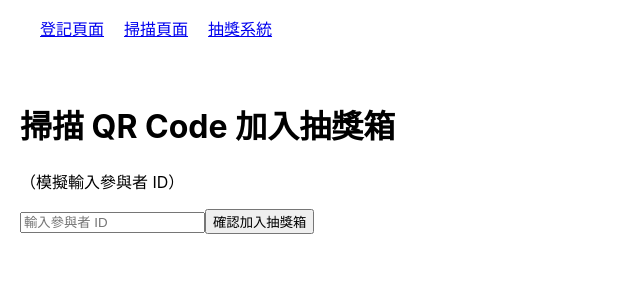
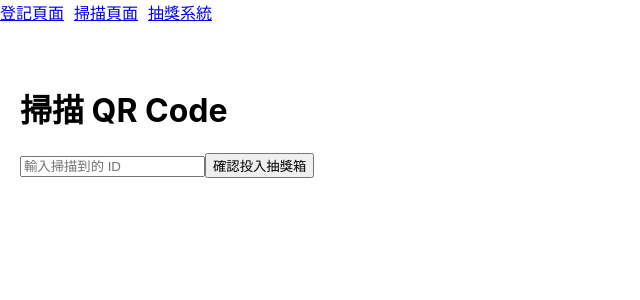
Before and after one commit to Cat25016085/system, a React (Create React App) app: page /scan in a window 1280 px wide. Shown: the top 300 px of the page, without its empty margins (0-640 px from the left). Built offline with nearby package versions, Linux system fonts and the light colour scheme.

Commit message:
抽獎-1

```diff
--- a/package.json
+++ b/package.json
@@ -11,7 +11,7 @@
     "react": "^19.0.0",
     "react-dom": "^19.0.0",
     "react-router": "^7.3.0",
-    "react-router-dom": "^6.14.1",
+    "react-router-dom": "^6.30.0",
     "react-scripts": "^3.0.1",
     "web-vitals": "^2.1.4"
   },
--- a/src/App.js
+++ b/src/App.js
@@ -1,27 +1,57 @@
+// import React from 'react';
+// import { BrowserRouter as Router, Routes, Route, Link } from 'react-router-dom';
+// import RegistrationForm from './RegistrationForm';
+// import ScanInterface from './ScanInterface';
+// import Lottery from './Lottery';
+
+// function App() {
+//   return (
+//     <Router>
+//       <div>
+//         <nav style={{ marginBottom: '20px' }}>
+//           <ul style={{ display: 'flex', listStyle: 'none', gap: '20px' }}>
+//             <li><Link to="/">登記頁面</Link></li>
+//             <li><Link to="/scan">掃描頁面</Link></li>
+//             <li><Link to="/lottery">抽獎系統</Link></li>
+//           </ul>
+//         </nav>
+//         <Routes>
+//           <Route path="/" element={<RegistrationForm />} />
+//           <Route path="/scan" element={<ScanInterface />} />
+//           <Route path="/lottery" element={<Lottery />} />
+//         </Routes>
+//       </div>
+//     </Router>
+//   );
+// }
+
+// export default App;
+
+
+
 import React from 'react';
-import { BrowserRouter as Router, Routes, Route, Link } from 'react-router-dom';
+import { BrowserRouter, Routes, Route, Link } from 'react-router-dom';
 import RegistrationForm from './RegistrationForm';
 import ScanInterface from './ScanInterface';
 import Lottery from './Lottery';
+import { ParticipantsProvider } from './ParticipantsContext';
 
 function App() {
   return (
-    <Router>
-      <div>
+    <ParticipantsProvider>
+      <BrowserRouter>
         <nav style={{ marginBottom: '20px' }}>
-          <ul style={{ display: 'flex', listStyle: 'none', gap: '20px' }}>
-            <li><Link to="/">登記頁面</Link></li>
-            <li><Link to="/scan">掃描頁面</Link></li>
-            <li><Link to="/lottery">抽獎系統</Link></li>
-          </ul>
+          <Link to="/" style={{ marginRight: '10px' }}>登記頁面</Link>
+          <Link to="/scan" style={{ marginRight: '10px' }}>掃描頁面</Link>
+          <Link to="/lottery">抽獎系統</Link>
         </nav>
         <Routes>
           <Route path="/" element={<RegistrationForm />} />
           <Route path="/scan" element={<ScanInterface />} />
           <Route path="/lottery" element={<Lottery />} />
         </Routes>
-      </div>
-    </Router>
+      </BrowserRouter>
+    </ParticipantsProvider>
   );
 }
 
--- a/src/Lottery.js
+++ b/src/Lottery.js
@@ -1,40 +1,45 @@
-import React, { useState, useEffect } from 'react';
+import React, { useContext } from 'react';
+import { ParticipantsContext } from './ParticipantsContext';
 
 function Lottery() {
-  const [participants, setParticipants] = useState([]);
-  const [winner, setWinner] = useState(null);
+  const { participants } = useContext(ParticipantsContext);
+  const [winner, setWinner] = React.useState(null);
 
-  useEffect(() => {
-    // 模擬 API 呼叫，取得已加入抽獎箱的參與者資料（entered: true）
-    // 以下是 dummy 資料，實際應從後端取得
-    const dummyParticipants = [
-      { id: "1628000000000", name: "Alice" },
-      { id: "1628000000001", name: "Bob" },
-      { id: "1628000000002", name: "Charlie" }
-    ];
-    setParticipants(dummyParticipants);
-  }, []);
+  // 只從「已投入抽獎箱」的名單中抽獎
+  const enteredParticipants = participants.filter((p) => p.entered);
+  const notEnteredParticipants = participants.filter((p) => !p.entered);
 
-  // 隨機抽獎邏輯
   const handleDraw = () => {
-    if (participants.length === 0) return;
-    const randomIndex = Math.floor(Math.random() * participants.length);
-    setWinner(participants[randomIndex]);
+    if (enteredParticipants.length === 0) {
+      alert('目前沒有可抽獎的參與者！');
+      return;
+    }
+    const randomIndex = Math.floor(Math.random() * enteredParticipants.length);
+    setWinner(enteredParticipants[randomIndex]);
   };
 
   return (
     <div style={{ padding: '20px' }}>
       <h1>抽獎系統</h1>
+
       { winner ? (
         <div>
-          <h2>恭喜 {winner.name} 中獎！</h2>
+          <h2>🎉 恭喜 {winner.name} 中獎！🎉</h2>
         </div>
       ) : (
         <button onClick={handleDraw}>開始抽獎</button>
       )}
-      <h3>抽獎箱參與者</h3>
+
+      <h3>🟢 已投入抽獎箱的參與者</h3>
       <ul>
-        {participants.map((p) => (
+        {enteredParticipants.map((p) => (
+          <li key={p.id}>{p.name}</li>
+        ))}
+      </ul>
+
+      <h3>🔴 尚未投入的參與者</h3>
+      <ul>
+        {notEnteredParticipants.map((p) => (
           <li key={p.id}>{p.name}</li>
         ))}
       </ul>
--- /dev/null
+++ b/src/ParticipantsContext.js
@@ -0,0 +1,25 @@
+import React, { createContext, useState } from 'react';
+
+export const ParticipantsContext = createContext();
+
+export const ParticipantsProvider = ({ children }) => {
+  const [participants, setParticipants] = useState([]);
+
+  // 新增參與者
+  const addParticipant = (participant) => {
+    setParticipants((prev) => [...prev, participant]);
+  };
+
+  // 標記參與者為「已投入抽獎箱」
+  const markAsEntered = (id) => {
+    setParticipants((prev) =>
+      prev.map((p) => (p.id === id ? { ...p, entered: true } : p))
+    );
+  };
+
+  return (
+    <ParticipantsContext.Provider value={{ participants, addParticipant, markAsEntered }}>
+      {children}
+    </ParticipantsContext.Provider>
+  );
+};
--- a/src/RegistrationForm.js
+++ b/src/RegistrationForm.js
@@ -184,37 +184,113 @@
 
 
 
-import React, { useState } from 'react';
+// import React, { useState } from 'react';
+// import { QRCodeCanvas } from 'qrcode.react';
+
+// function RegistrationForm() {
+//   const [formData, setFormData] = useState({ name: '', contact: '' });
+//   const [submitted, setSubmitted] = useState(false);
+//   // QR Code 內容預設為空
+//   const [qrValue, setQrValue] = useState('');
+
+//   // 處理表單欄位變更
+//   const handleChange = (e) => {
+//     setFormData({ ...formData, [e.target.name]: e.target.value });
+//   };
+
+//   // 表單提交時執行
+//   const handleSubmit = async (e) => {
+//     e.preventDefault();
+//     // 產生唯一識別碼（這裡以時間戳為例）
+//     const participantId = Date.now().toString();
+//     // 模擬資料庫中參與者資料，並加上初始狀態 entered: false 表示尚未加入抽獎箱
+//     const dataToSave = { ...formData, id: participantId, entered: false };
+
+//     try {
+//       // 模擬 API 呼叫，實際上這裡應該用 fetch 將資料 POST 到後端儲存
+//       console.log("保存資料：", dataToSave);
+//       // 一旦儲存成功，生成 QR Code 內容（這裡只放 participantId）
+//       setQrValue(JSON.stringify({ id: participantId }));
+//       setSubmitted(true);
+//     } catch (error) {
+//       console.error("資料儲存錯誤：", error);
+//     }
+//   };
+
+//   return (
+//     <div style={{ padding: '20px' }}>
+//       <h1>抽獎登記</h1>
+//       { !submitted ? (
+//         <form onSubmit={handleSubmit}>
+//           <div style={{ marginBottom: '10px' }}>
+//             <label>姓名：</label>
+//             <input
+//               type="text"
+//               name="name"
+//               value={formData.name}
+//               onChange={handleChange}
+//               required
+//             />
+//           </div>
+//           <div style={{ marginBottom: '10px' }}>
+//             <label>聯絡方式：</label>
+//             <input
+//               type="text"
+//               name="contact"
+//               value={formData.contact}
+//               onChange={handleChange}
+//               required
+//             />
+//           </div>
+//           <button type="submit">提交登記</button>
+//         </form>
+//       ) : (
+//         <div>
+//           <h2>登記成功！</h2>
+//           <p>請將以下 QR Code 提供給工作人員掃描，確認您已加入抽獎箱。</p>
+//           <QRCodeCanvas value={qrValue} />
+//         </div>
+//       )}
+//     </div>
+//   );
+// }
+
+// export default RegistrationForm;
+
+
+
+
+
+
+
+
+
+
+import React, { useState, useContext } from 'react';
 import { QRCodeCanvas } from 'qrcode.react';
+import { ParticipantsContext } from './ParticipantsContext';
 
 function RegistrationForm() {
+  const { addParticipant } = useContext(ParticipantsContext);
   const [formData, setFormData] = useState({ name: '', contact: '' });
   const [submitted, setSubmitted] = useState(false);
-  // QR Code 內容預設為空
   const [qrValue, setQrValue] = useState('');
 
-  // 處理表單欄位變更
   const handleChange = (e) => {
     setFormData({ ...formData, [e.target.name]: e.target.value });
   };
 
-  // 表單提交時執行
-  const handleSubmit = async (e) => {
+  const handleSubmit = (e) => {
     e.preventDefault();
-    // 產生唯一識別碼（這裡以時間戳為例）
     const participantId = Date.now().toString();
-    // 模擬資料庫中參與者資料，並加上初始狀態 entered: false 表示尚未加入抽獎箱
     const dataToSave = { ...formData, id: participantId, entered: false };
 
-    try {
-      // 模擬 API 呼叫，實際上這裡應該用 fetch 將資料 POST 到後端儲存
-      console.log("保存資料：", dataToSave);
-      // 一旦儲存成功，生成 QR Code 內容（這裡只放 participantId）
-      setQrValue(JSON.stringify({ id: participantId }));
-      setSubmitted(true);
-    } catch (error) {
-      console.error("資料儲存錯誤：", error);
-    }
+    // 模擬資料儲存成功
+    console.log("保存資料：", dataToSave);
+    // 將新參與者加入全局狀態
+    addParticipant(dataToSave);
+    setQrValue(JSON.stringify({ id: participantId }));
+    setSubmitted(true);
   };
 
   return (
--- a/src/ScanInterface.js
+++ b/src/ScanInterface.js
@@ -1,34 +1,37 @@
-import React, { useState } from 'react';
+import React, { useState, useContext } from 'react';
+import { ParticipantsContext } from './ParticipantsContext';
 
 function ScanInterface() {
+  const { participants, markAsEntered } = useContext(ParticipantsContext);
   const [scannedId, setScannedId] = useState('');
-  const [status, setStatus] = useState('');
+  const [message, setMessage] = useState('');
 
-  // 模擬掃描 QR Code 並更新資料庫中該參與者的狀態（設定 entered 為 true）
-  const handleScan = async () => {
-    try {
-      // 這裡模擬 API 呼叫，實際上請替換成 PUT 或 PATCH 請求更新該參與者狀態
-      console.log("更新參與者 ID：" + scannedId + " 為已加入抽獎箱");
-      // 模擬成功後更新狀態提示
-      setStatus("參與者 " + scannedId + " 已加入抽獎箱。");
-    } catch (error) {
-      console.error("更新錯誤：", error);
-      setStatus("更新失敗");
+  const handleScan = () => {
+    const participant = participants.find((p) => p.id === scannedId);
+
+    if (participant) {
+      if (participant.entered) {
+        setMessage(`參與者 ${participant.name} 已經投入抽獎箱！`);
+      } else {
+        markAsEntered(scannedId);
+        setMessage(`成功將 ${participant.name} 投入抽獎箱！`);
+      }
+    } else {
+      setMessage('找不到對應的參與者 ID');
     }
   };
 
   return (
     <div style={{ padding: '20px' }}>
-      <h1>掃描 QR Code 加入抽獎箱</h1>
-      <p>（模擬輸入參與者 ID）</p>
+      <h1>掃描 QR Code</h1>
       <input
         type="text"
+        placeholder="輸入掃描到的 ID"
         value={scannedId}
         onChange={(e) => setScannedId(e.target.value)}
-        placeholder="輸入參與者 ID"
       />
-      <button onClick={handleScan}>確認加入抽獎箱</button>
-      { status && <p>{status}</p> }
+      <button onClick={handleScan}>確認投入抽獎箱</button>
+      {message && <p>{message}</p>}
     </div>
   );
 }
```
Also changed, not shown: 1 other file (tests, documents, lock files or other folders).
